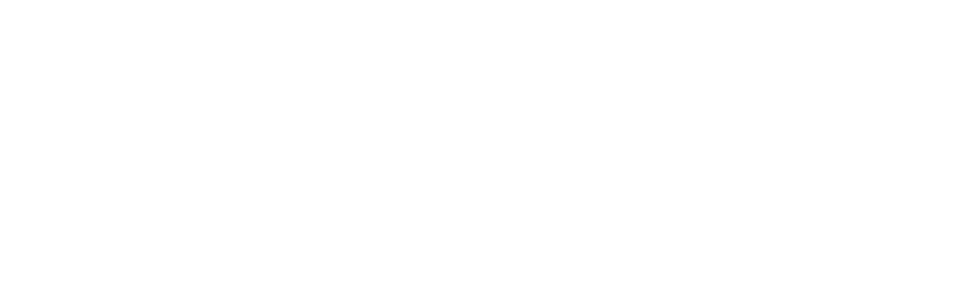
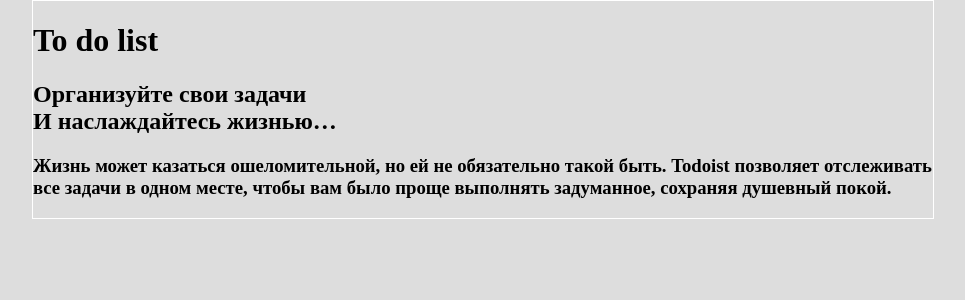
Before and after one commit to Beginner95/to-do-list, a PHP site: page / in a window 1280 px wide. Before the commit the part shown is empty. Shown: the top 300 px of the page, without its empty margins (157-1122 px from the left). Run offline with PHP 8.4, Linux system fonts and the light colour scheme.

Commit message:
Продолжаю наброски для будущего To do list'a

```diff
--- a/css/main.css
+++ b/css/main.css
@@ -0,0 +1,11 @@
+html, body{ margin: 0; padding: 0; }
+
+body {
+    background: #ddd;
+}
+
+#container{
+    width: 900px;
+    margin: 0 auto;
+    border: 1px solid white;
+}
--- a/index.php
+++ b/index.php
@@ -1,10 +1,15 @@
 <!DOCTYPE html>
 <html>
 <head>
-
+<link rel="stylesheet" href="/css/main.css">
 </head>
 <body>
-
-
+<div id="container">
+<h1>To do list</h1>
+<h2>Организуйте свои задачи<br>
+И наслаждайтесь жизнью…</h2>
+<h3>Жизнь может казаться ошеломительной, но ей не обязательно такой быть. Todoist позволяет отслеживать все задачи в одном месте, чтобы вам было проще выполнять задуманное, сохраняя душевный покой.</h3>
+</div>
+<script src="/js/main.js"></script>
 </body>
 </html>
```
